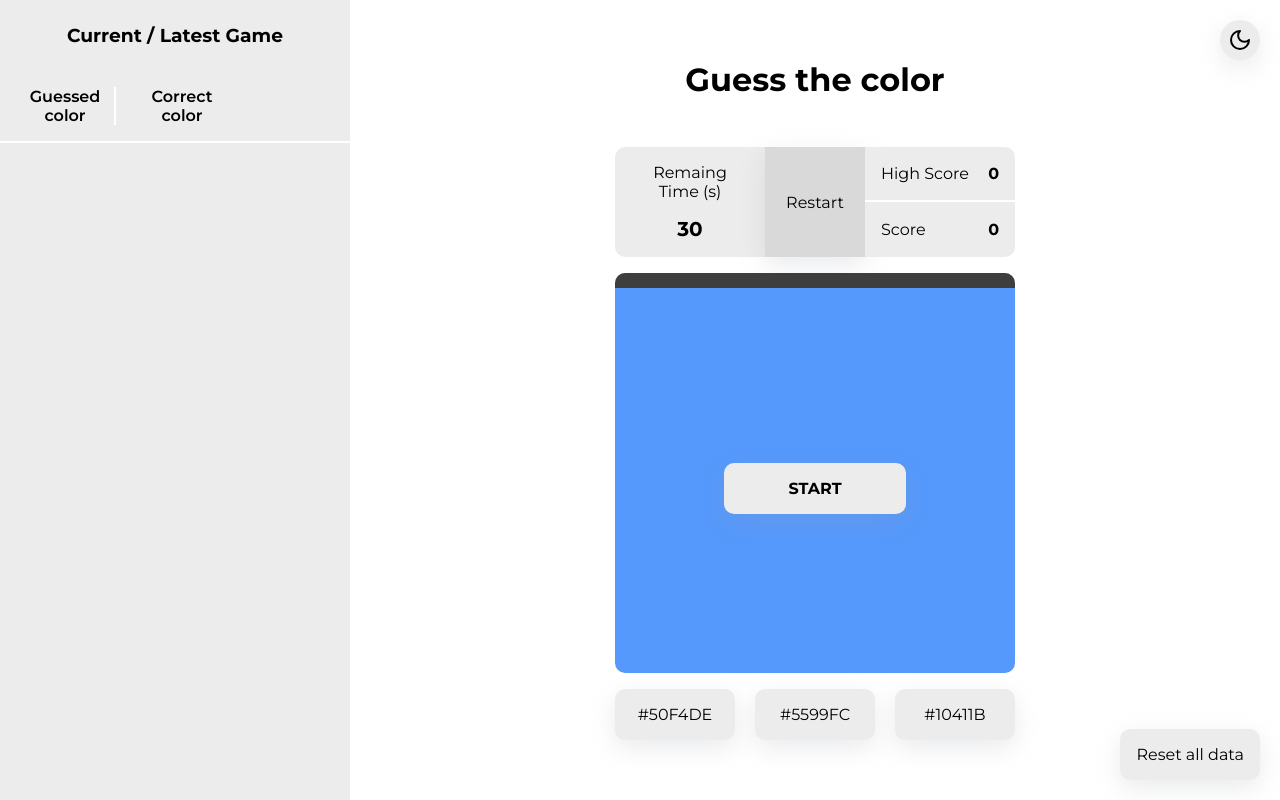
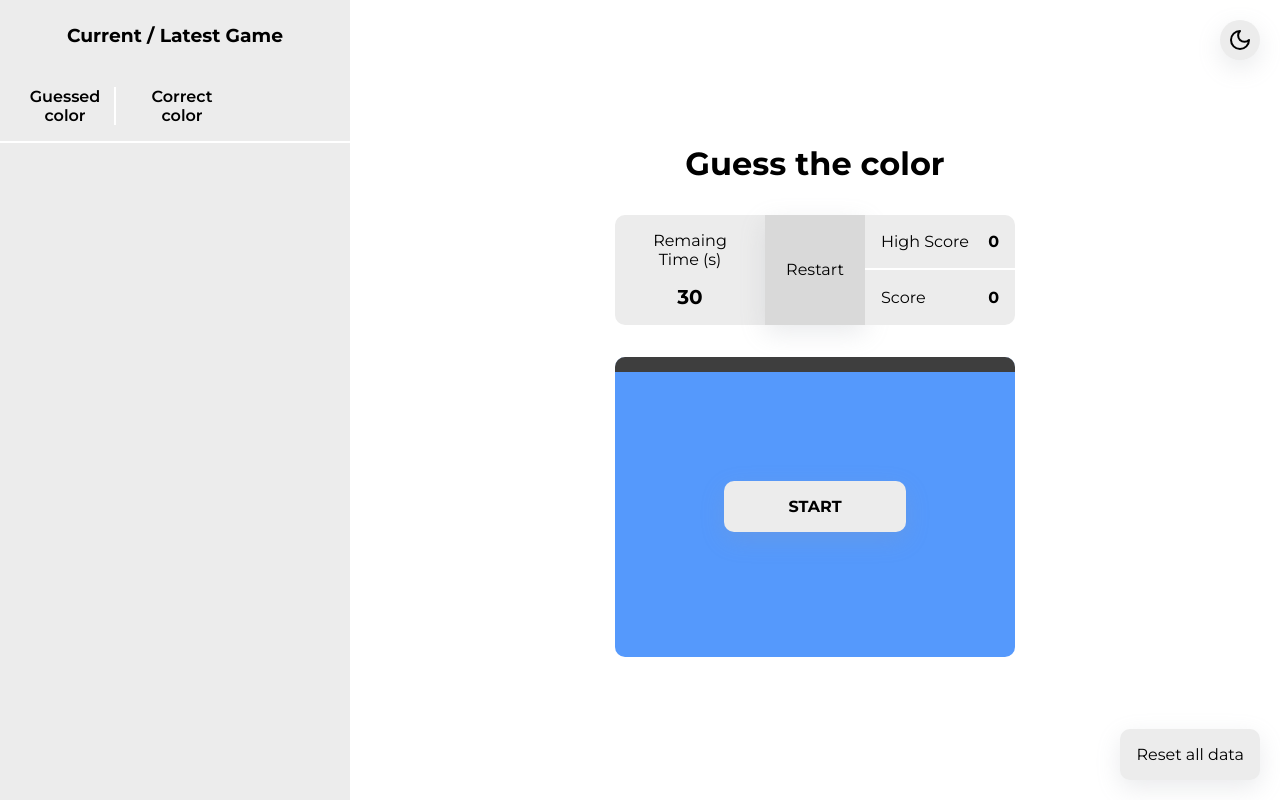
Before and after one commit to DemetrioG/guess-the-color, a Next.js app: page / in a window 1280 px wide. Built offline with nearby package versions, Linux system fonts and the light colour scheme.

Commit message:
fix: ajuste nos estilos de componentes

```diff
--- a/src/components/ActiveColor/index.tsx
+++ b/src/components/ActiveColor/index.tsx
@@ -22,7 +22,7 @@ export const ActiveColor = (props: ActiveColorProps) => {
           overflow: "hidden",
           backgroundColor: props.color,
           width: "100%",
-          height: "400px",
+          height: "300px",
           borderRadius: 10,
           transition: "background-color 0.5s ease",
         }}
@@ -36,7 +36,8 @@ export const ActiveColor = (props: ActiveColorProps) => {
               height: "100%",
             }}
           >
-            <When is={!data.difficulty}>
+            <When is={!data.started}>
+              <When is={!data.difficulty && !difficulty.isOpen}>
                 <Button
                   styles={{ padding: "1rem 4rem" }}
                   onClick={difficulty.open}
@@ -66,6 +67,7 @@ export const ActiveColor = (props: ActiveColorProps) => {
                   </Button>
                 </VStack>
               </When>
+            </When>
           </VStack>
         </When>
       </div>
--- a/src/components/OptionButtons/index.tsx
+++ b/src/components/OptionButtons/index.tsx
@@ -7,7 +7,9 @@ export const OptionButtons = (props: OptionButtonsProps) => {
   const { handlePressItem } = useOptionButtons(props);
 
   return (
-    <HStack style={{ justifyContent: "space-between" }}>
+    <HStack
+      style={{ justifyContent: "space-evenly", flexWrap: "wrap", gap: "1rem" }}
+    >
       {props.shuffledList.map((color, i) => (
         <Button
           key={i}
--- a/src/components/ProgressBar/index.tsx
+++ b/src/components/ProgressBar/index.tsx
@@ -14,7 +14,7 @@ export const ProgressBar = () => {
       style={{
         width: "100%",
         height: "15px",
-        position: "relative",
+        position: "absolute",
         backgroundColor: theme?.secondary,
       }}
     >
--- a/src/pages/App/hooks.tsx
+++ b/src/pages/App/hooks.tsx
@@ -13,10 +13,11 @@ import { ItemProps } from "@/components/Sidebar/types";
 export const useColors = () => {
   const { data, setData } = useContext(DataContext);
   const [hex, setHex] = useState("#468C98");
-  const randomHex = generateRandomHexPair(hex);
+
+  const randomHex = generateRandomHexPair(hex, data.difficulty);
   const shuffledList = useMemo(
     () => shuffle([hex, ...randomHex]),
-    [hex]
+    [hex, data.difficulty]
   );
 
   useEffect(() => {
--- a/src/pages/App/index.tsx
+++ b/src/pages/App/index.tsx
@@ -8,9 +8,13 @@ import { ChangeTheme } from "@/components/ChangeTheme";
 import { Reset } from "@/components/Reset";
 import { Sidebar } from "@/components/Sidebar";
 import { useColors } from "./hooks";
+import { DataContext } from "@/context/data/dataContext";
+import { useContext } from "react";
+import { When } from "@/components/When";
 
 const App = () => {
   const { theme }: IThemeProvider = useTheme();
+  const { data } = useContext(DataContext);
   const colors = useColors();
 
   return (
@@ -19,17 +23,19 @@ const App = () => {
       <div
         style={{ background: theme?.primary, height: "100vh", width: "100%" }}
       >
-        <Center style={{ gap: "3rem", height: "100%" }}>
+        <Center style={{ gap: "2rem", height: "100%" }}>
           <Text as={"h1"}>Guess the color</Text>
           <VStack
             style={{
-              gap: "1rem",
+              gap: "2rem",
               width: "400px",
             }}
           >
             <InfoBar />
             <ActiveColor color={colors.activeColor} />
-            <OptionButtons {...colors} />
+            <When is={!!data.difficulty}>
+              <OptionButtons {...colors} />
+            </When>
           </VStack>
         </Center>
         <ChangeTheme />
```
Lines whose indentation alone changed are shown as unchanged.
